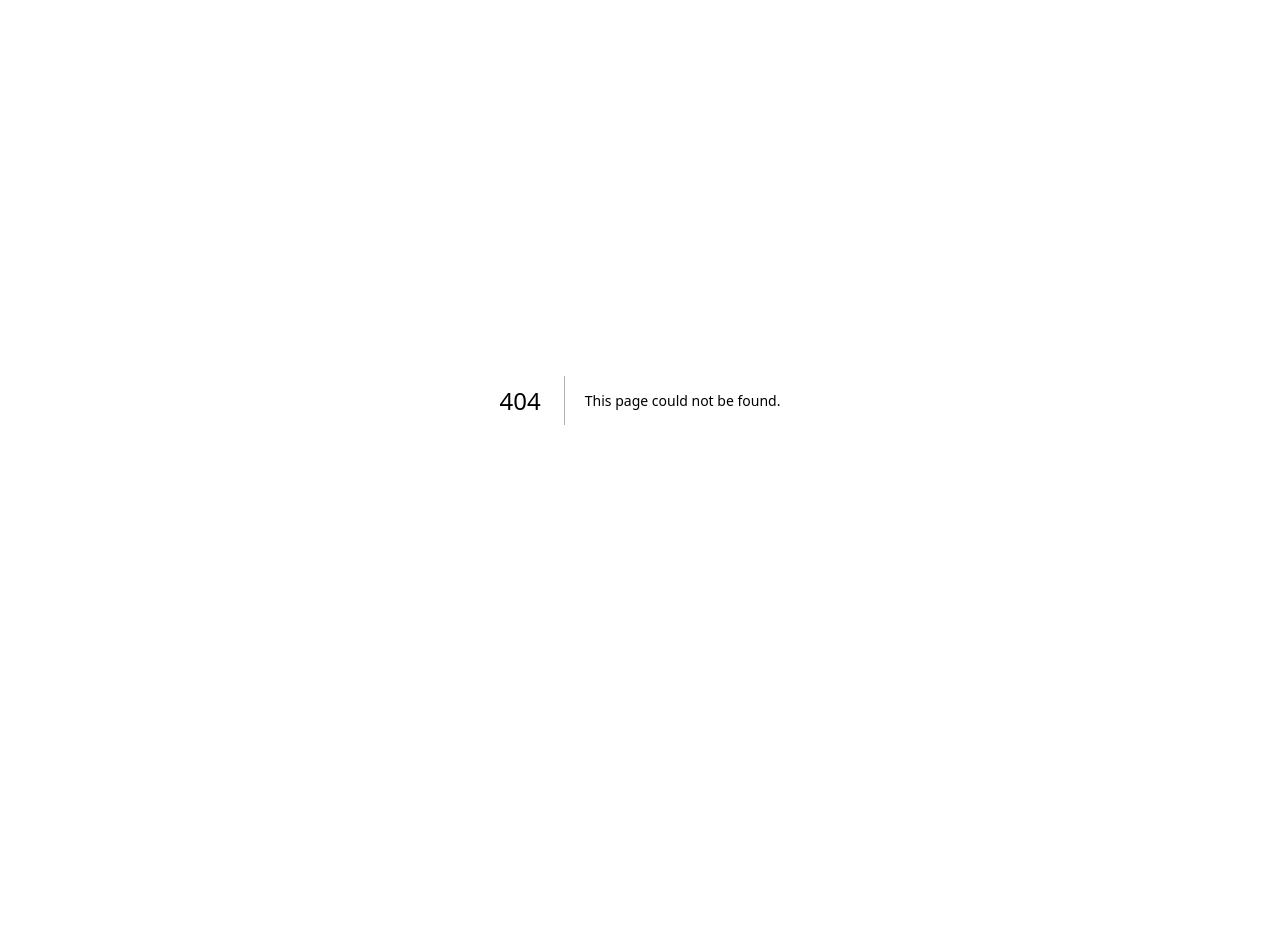
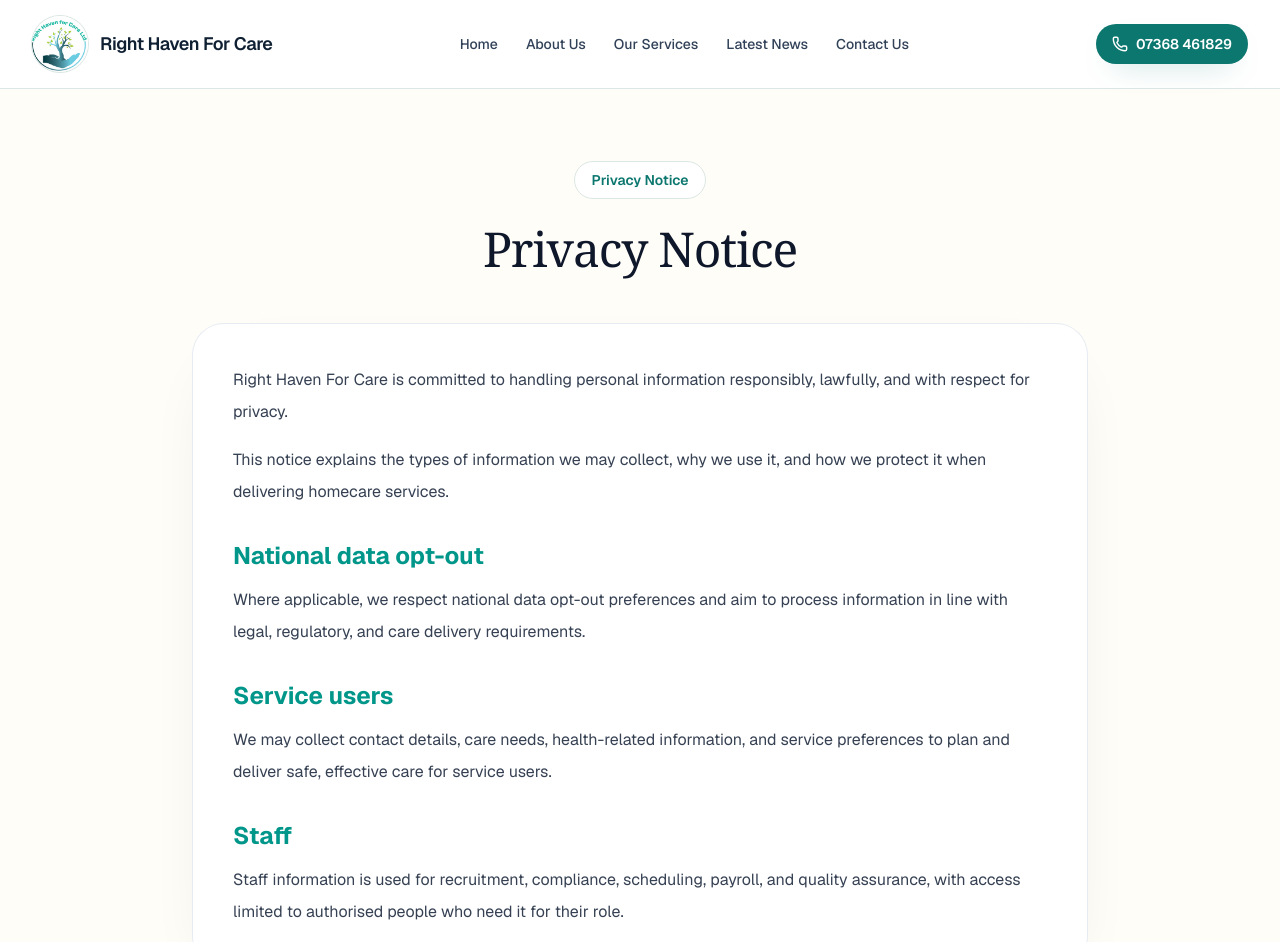
Before and after one commit to righthavenforcare/RightHavenForCareLtdWeb, a Next.js app: page /privacy-notice in a window 1280 px wide. Before the commit this address had no page. Shown: the top 942 px of the page. Before the commit the page ends 800 px from the top, so only its background shows below. Built offline with nearby package versions, Linux system fonts and the light colour scheme.

Commit message:
feat: privacy policy page

```diff
--- /dev/null
+++ b/app/privacy-notice/page.tsx
@@ -0,0 +1,71 @@
+import Footer from "../../components/Footer";
+import Navbar from "../../components/Navbar";
+
+export default function Page() {
+  return (
+    <>
+      <Navbar />
+      <main className="bg-(--background) text-(--foreground)">
+        <section className="px-5 pb-20 pt-14 sm:px-6 sm:pb-24 sm:pt-18 lg:px-8">
+          <div className="mx-auto max-w-4xl">
+            <div className="text-center">
+              <div className="inline-flex items-center gap-2 rounded-full border border-(--border) bg-white px-4 py-2 text-sm font-semibold text-(--brand) shadow-[0_12px_30px_-22px_rgba(12,119,111,0.22)]">
+                Privacy Notice
+              </div>
+              <h1 className="mt-6 font-serif text-4xl font-normal leading-[1.08] tracking-tight text-slate-900 sm:text-5xl">
+                Privacy Notice
+              </h1>
+            </div>
+
+            <div className="mt-12 rounded-[2rem] border border-slate-200/80 bg-white p-8 shadow-[0_24px_70px_-40px_rgba(15,23,42,0.16)] sm:p-10">
+              <div className="space-y-4">
+                <p className="leading-8 text-gray-700">
+                  Right Haven For Care is committed to handling personal
+                  information responsibly, lawfully, and with respect for
+                  privacy.
+                </p>
+                <p className="leading-8 text-gray-700">
+                  This notice explains the types of information we may collect,
+                  why we use it, and how we protect it when delivering homecare
+                  services.
+                </p>
+              </div>
+
+              <section className="mt-8">
+                <h2 className="mb-3 text-2xl font-bold text-teal-600">
+                  National data opt-out
+                </h2>
+                <p className="leading-8 text-gray-700">
+                  Where applicable, we respect national data opt-out
+                  preferences and aim to process information in line with legal,
+                  regulatory, and care delivery requirements.
+                </p>
+              </section>
+
+              <section className="mt-8">
+                <h2 className="mb-3 text-2xl font-bold text-teal-600">
+                  Service users
+                </h2>
+                <p className="leading-8 text-gray-700">
+                  We may collect contact details, care needs, health-related
+                  information, and service preferences to plan and deliver safe,
+                  effective care for service users.
+                </p>
+              </section>
+
+              <section className="mt-8">
+                <h2 className="mb-3 text-2xl font-bold text-teal-600">Staff</h2>
+                <p className="leading-8 text-gray-700">
+                  Staff information is used for recruitment, compliance,
+                  scheduling, payroll, and quality assurance, with access
+                  limited to authorised people who need it for their role.
+                </p>
+              </section>
+            </div>
+          </div>
+        </section>
+      </main>
+      <Footer />
+    </>
+  );
+}
```
